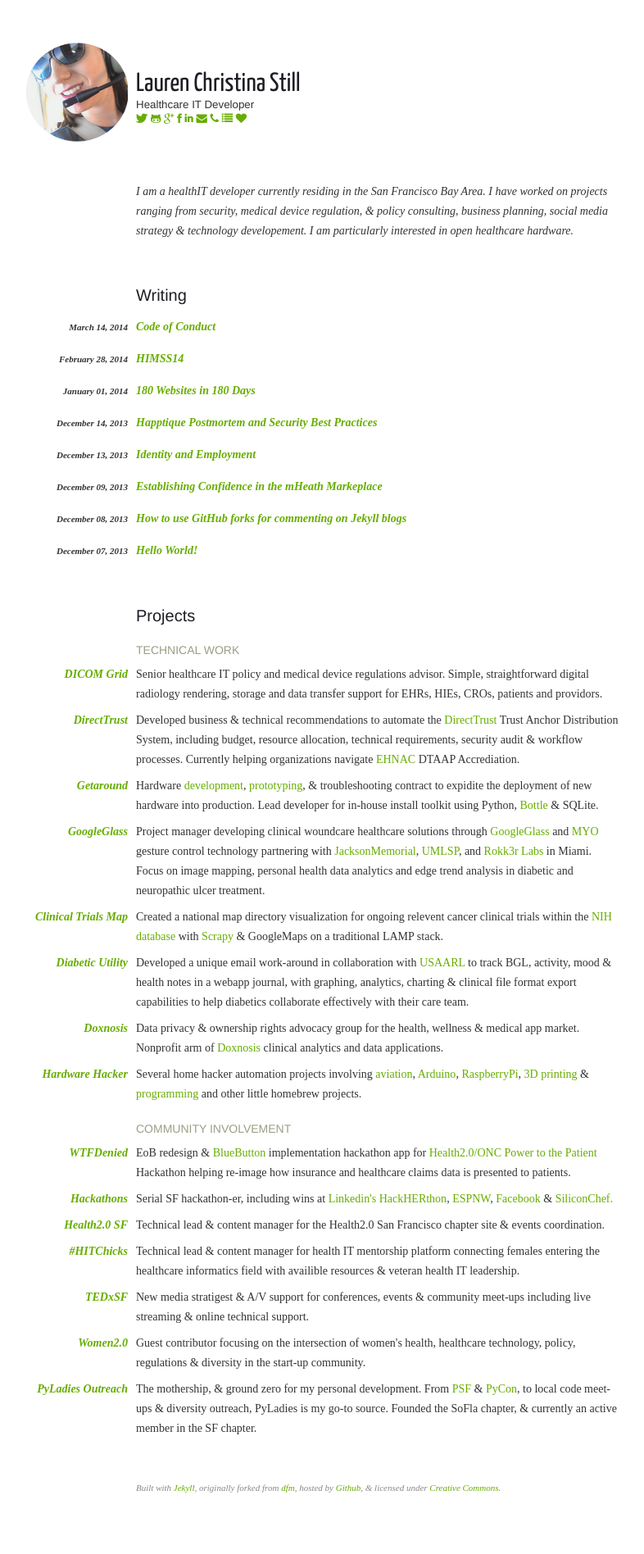
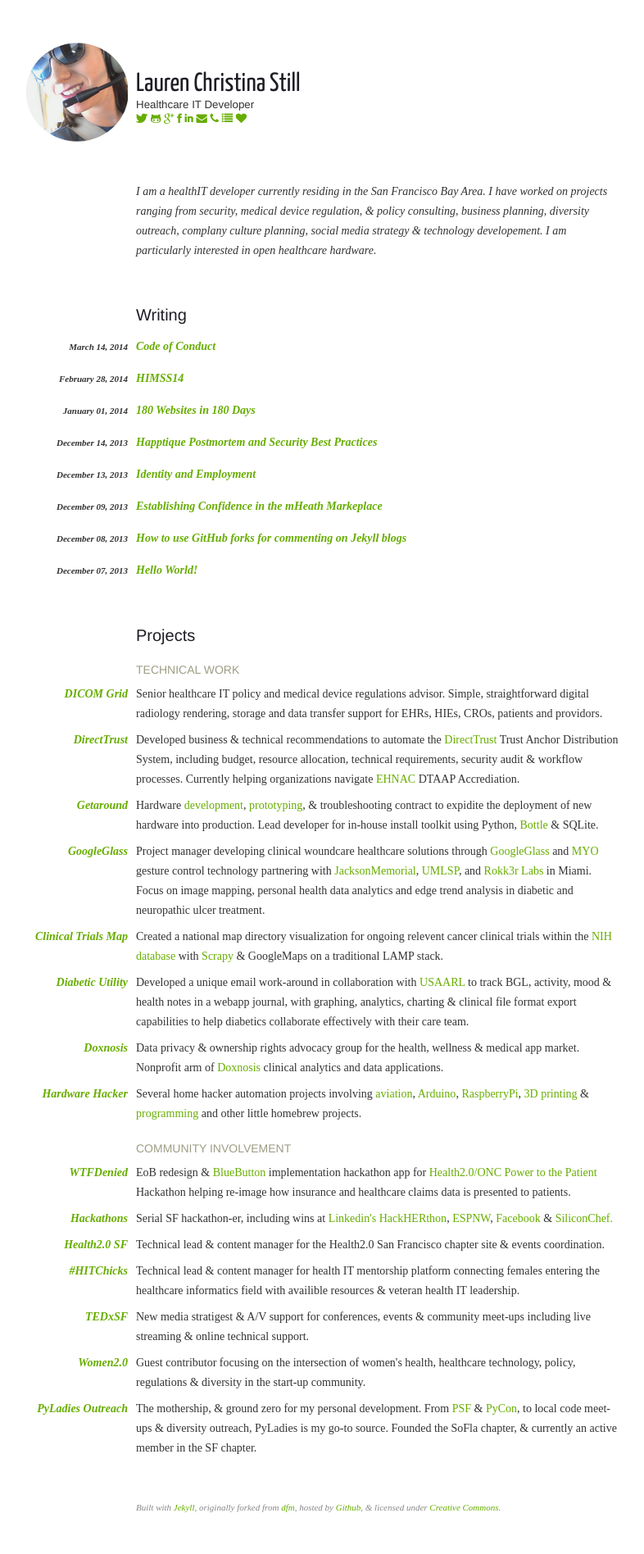
Before and after one commit to laurenstill/laurenstill.github.io, a Jekyll site: the page built from index.html, in a window 1280 px wide. Shown: the whole page at 82% size, without its empty margins (279-1065 px from the left). Built offline with Jekyll 4.4.1, drawn with Linux system fonts in a browser that asks for light colours; before the commit the page ends 1872 px from its top, so only the background shows below that.

Commit message:
Update index.html

```diff
--- a/_layouts/index.html
+++ b/_layouts/index.html
@@ -4,7 +4,7 @@
 <section id="about">
     <div class="section-right offset">
         <p class="bio">
-            I am a healthIT developer currently residing in the San Francisco Bay Area.  I have worked on projects ranging from security, medical device regulation, &amp; policy consulting, business planning, social media strategy &amp; technology developement.  I am particularly interested in open healthcare hardware.
+            I am a healthIT developer currently residing in the San Francisco Bay Area.  I have worked on projects ranging from security, medical device regulation, &amp; policy consulting, business planning, diversity outreach, complany culture planning, social media strategy &amp; technology developement.  I am particularly interested in open healthcare hardware.
         </p>
     </div>
 </section>
```
